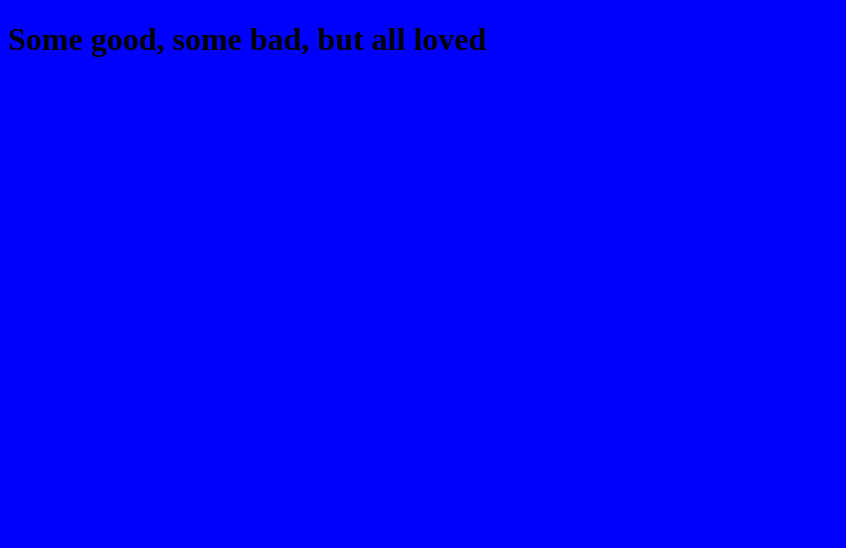
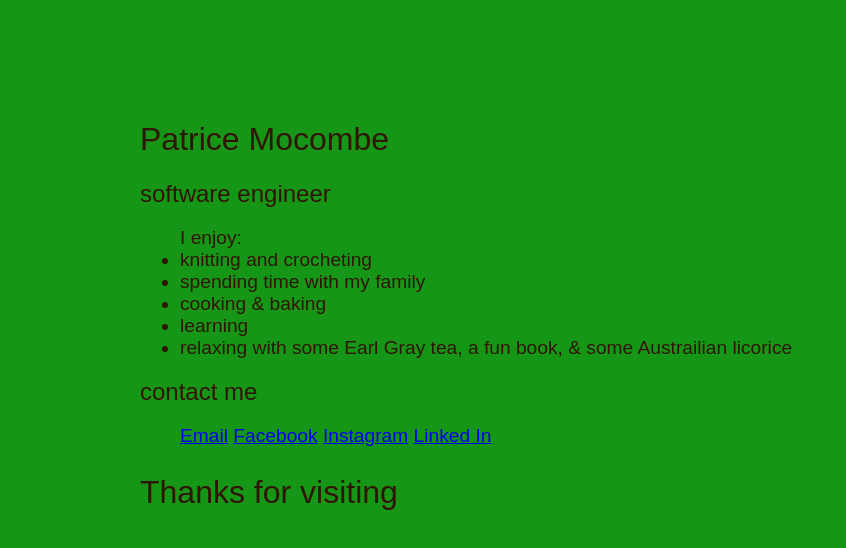
Before and after one commit to patricemocombe/Favorite-Podcasts, a plain HTML site: page index.html in a window 1280 px wide. Shown: the whole page, without its empty margins (0-846 px from the left). Drawn offline with Linux system fonts and the light colour scheme.

Commit message:
update html, css, and js

```diff
--- a/index.html
+++ b/index.html
@@ -2,10 +2,25 @@
 <html lang="en">
     <head>
         <link rel="stylesheet" href="style.css"/>
-        <title>My Favorite Podcasts</title>
+        <title>personal website</title>
     </head>
     <body>
-        <h1>Some good, some bad, but all loved</h1>
+        <h1>Patrice Mocombe</h1>
+        <p1>software engineer</p1>
+        <ul>I enjoy:
+            <li>knitting and crocheting</li>
+            <li>spending time with my family</li>
+            <li>cooking & baking</li>
+            <li>learning</li>
+            <li>relaxing with some Earl Gray tea, a fun book, & some Austrailian licorice</li>
+        </ul>
+        <p2>contact me</p2>
+        <ul>
+            <a href="mailto:patricemocombe@gmail.com">Email</a>
+            <a href="https://www.facebook.com/patrice.mocombe/">Facebook</a>
+            <a href="https://www.instagram.com/patricemocombe/">Instagram</a>
+            <a href="https://www.linkedin.com/in/patrice-mocombe-028581233/">Linked In</a>
+        </ul>
         <script src="script.js"></script>
     </body>
 </html>
--- a/script.js
+++ b/script.js
@@ -1,3 +1,3 @@
-const h2 = docuent.createElement("h2");
-h2.textContent = "This content added by JavaScript";
+const h2 = document.createElement('h2');
+h2.textContent = "Thanks for visiting";
 document.querySelector("body").appendChild(h2);
--- a/style.css
+++ b/style.css
@@ -1,3 +1,23 @@
 body {
-    background: blue;
+    width: 1000px;
+    margin: auto;
+    background: rgb(22, 150, 22);
+    font-family:Arial, Helvetica, sans-serif;
+    padding: 100px;
 }
+h1, h2 {
+    color: rgb(48, 21, 2);
+    font-size: xx-large;
+    font-weight: 10;
+}
+
+p1, p2 {
+    color: rgb(48, 21, 2);
+    font-size: x-large;
+    font-weight: 6;
+}
+ul {
+    color: rgb(48, 21, 2);
+    font-size: larger;
+    font-weight: 4;
+}
```
